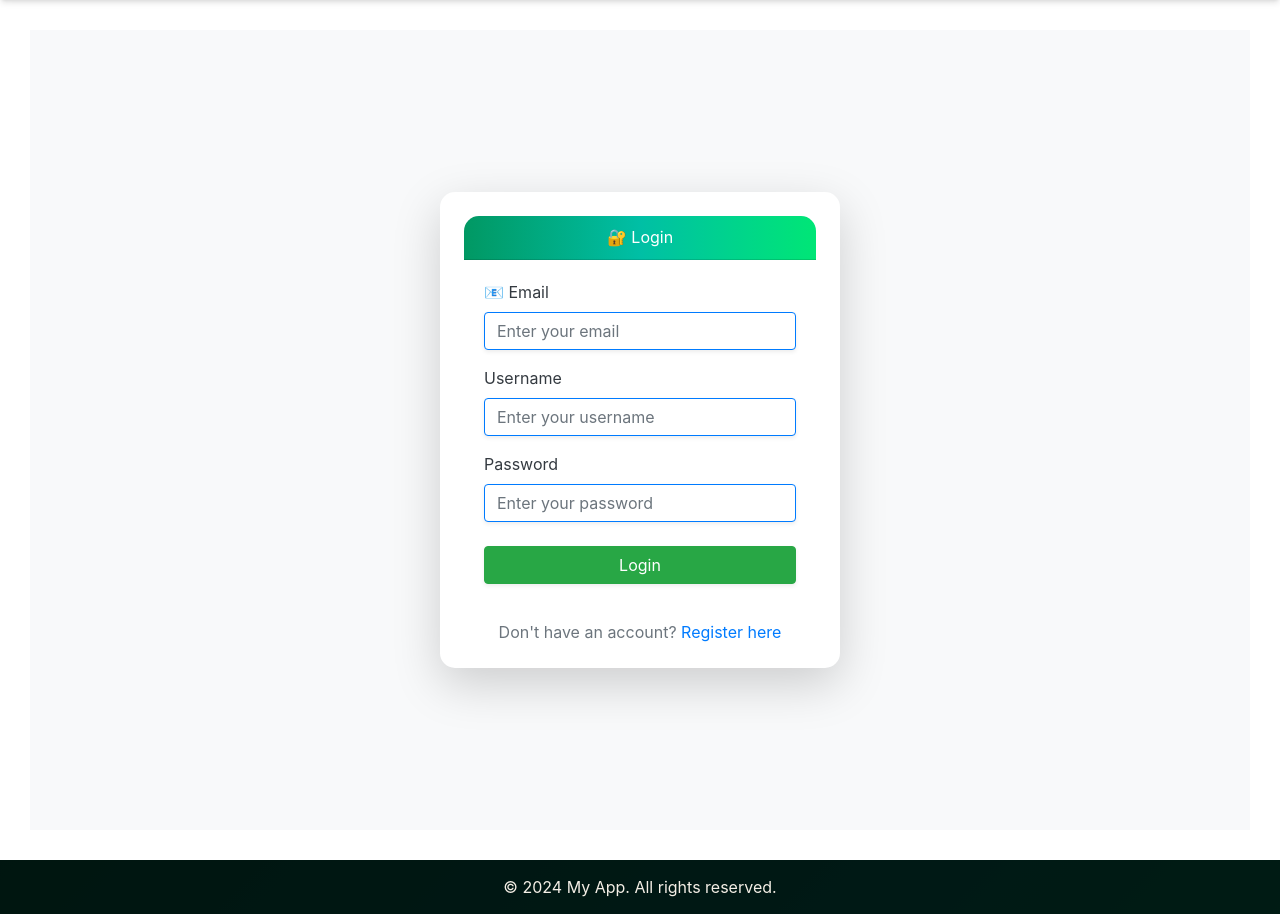
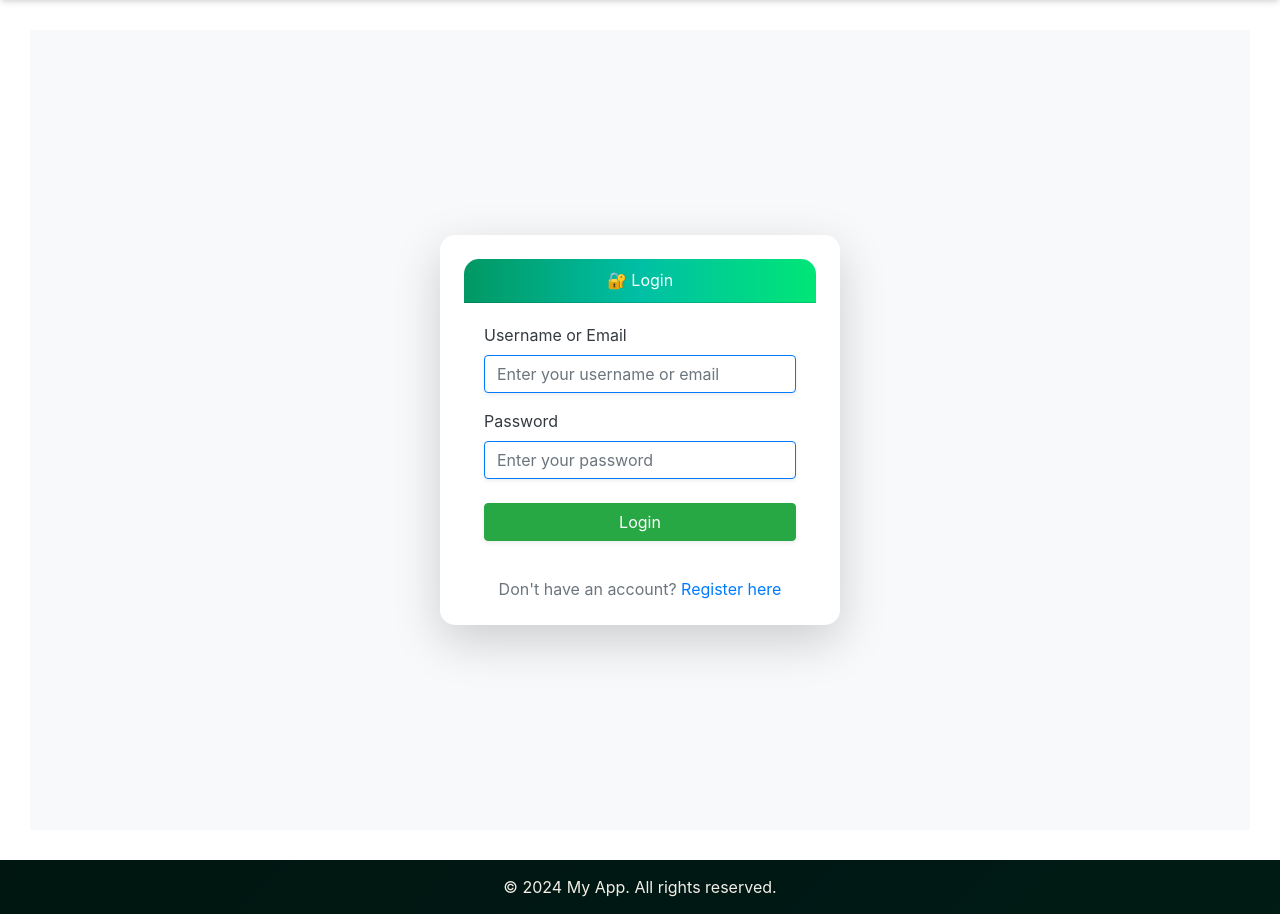
Before and after one commit to shyammmmm21/museum-ticket-booking-system, a Flask app: page /login in a window 1280 px wide. Shown: the part 77-991 px from the top of the page. Run offline with Flask 3, Linux system fonts and the light colour scheme; some libraries are stand-ins or nearby versions.

Commit message:
Update login.html

```diff
--- a/templates/login.html
+++ b/templates/login.html
@@ -10,28 +10,28 @@
         </div>
 
         <div class="card-body">
+            <!-- Flash Messages -->
+            {% with messages = get_flashed_messages(with_categories=true) %}
+              {% if messages %}
+                {% for category, message in messages %}
+                  <div class="alert alert-{{ category }} alert-dismissible fade show" role="alert">
+                    {{ message }}
+                    <button type="button" class="btn-close" data-bs-dismiss="alert" aria-label="Close"></button>
+                  </div>
+                {% endfor %}
+              {% endif %}
+            {% endwith %}
+
             <form action="{{ url_for('login') }}" method="POST">
-                <!-- Email Section -->
+                <!-- Username or Email Section -->
                 <div class="form-group">
-                    <label for="email" class="fw-bold text-dark">📧 Email</label>
-                    <input
-                        type="email"
-                        id="email"
-                        name="email"
-                        class="form-control border border-primary shadow-sm"
-                        placeholder="Enter your email"
-                        required>
-                </div>
-
-                <!-- Username Section -->
-                <div class="form-group mt-3">
-                    <label for="username" class="fw-bold text-dark">Username</label>
+                    <label for="username" class="fw-bold text-dark">Username or Email</label>
                     <input
                         type="text"
                         id="username"
                         name="username"
                         class="form-control border border-primary shadow-sm"
-                        placeholder="Enter your username"
+                        placeholder="Enter your username or email"
                         required>
                 </div>
 
```
